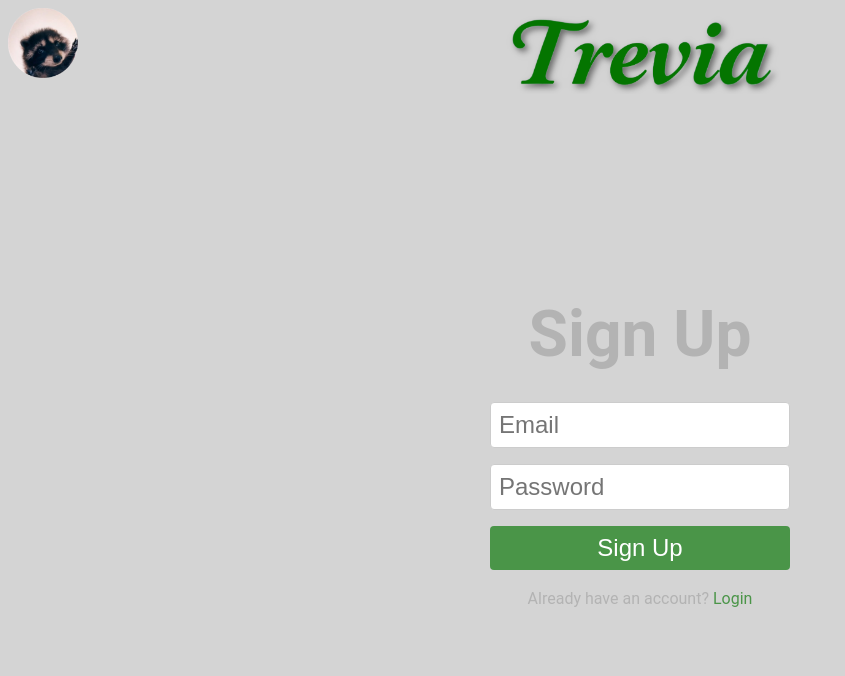
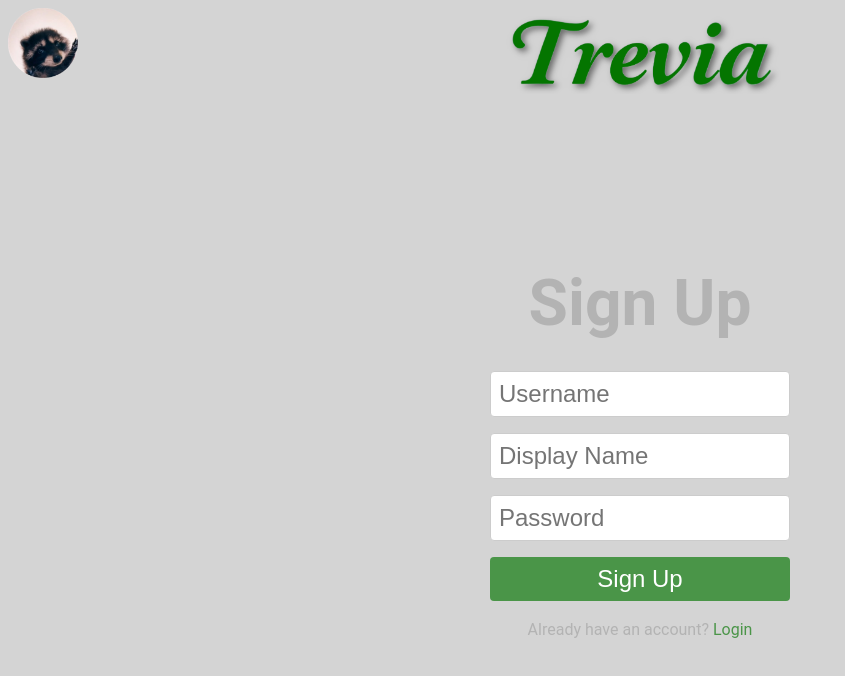
Before and after one commit to vaexey/sut-dba-trevia, a React (Vite) app in the folder front/: page /signup in a window 1280 px wide. Shown: the top 676 px of the page, without its empty margins (0-845 px from the left). Built offline with nearby package versions, Linux system fonts and the light colour scheme.

Commit message:
sign-up api integration

```diff
--- a/front/src/routes/signup.lazy.jsx
+++ b/front/src/routes/signup.lazy.jsx
@@ -1,19 +1,50 @@
-import { createLazyFileRoute, Link } from "@tanstack/react-router";
+import { createLazyFileRoute, Link, useNavigate } from "@tanstack/react-router";
 import { useState } from "react";
-import "../styles/Auth.css"; // Import the CSS file
+import "../styles/Auth.css";
 
 export const Route = createLazyFileRoute("/signup")({
   component: SignUp,
 });
 
 function SignUp() {
-  const [email, setEmail] = useState("");
+  const [username, setUsername] = useState("");
   const [password, setPassword] = useState("");
+  const [displayName, setDisplayName] = useState("");
+  const [error, setError] = useState("");
+  const [successMessage, setSuccessMessage] = useState("");
+  const navigate = useNavigate();
 
-  const handleSignUp = (e) => {
+  const handleSignUp = async (e) => {
     e.preventDefault();
-    console.log("Sign-up attempt with:", { email, password });
-    // todo: sign-up logic
+    setError("");
+    setSuccessMessage("");
+    try {
+      const response = await fetch("/api/v1/sign-up", {
+        method: "POST",
+        headers: {
+          "Content-Type": "application/json",
+        },
+        body: JSON.stringify({ username, password, displayName }),
+      });
+
+      if (!response.ok) {
+        const errorData = await response.json();
+        throw new Error(errorData.message || "Sign-up failed");
+      }
+
+      const data = await response.json();
+      console.log("Sign-up successful:", data);
+
+      setSuccessMessage(
+        "Account created successfully! Redirecting to login...",
+      );
+      setTimeout(() => {
+        navigate({ to: "/login" });
+      }, 3000);
+    } catch (err) {
+      console.error("Sign-up error:", err.message);
+      setError(err.message);
+    }
   };
 
   return (
@@ -21,10 +52,18 @@ function SignUp() {
       <h1 className="auth-title">Sign Up</h1>
       <form onSubmit={handleSignUp} className="auth-form">
         <input
-          type="email"
-          placeholder="Email"
-          value={email}
-          onChange={(e) => setEmail(e.target.value)}
+          type="text"
+          placeholder="Username"
+          value={username}
+          onChange={(e) => setUsername(e.target.value)}
+          className="auth-input"
+          required
+        />
+        <input
+          type="text"
+          placeholder="Display Name"
+          value={displayName}
+          onChange={(e) => setDisplayName(e.target.value)}
           className="auth-input"
           required
         />
@@ -40,6 +79,8 @@ function SignUp() {
           Sign Up
         </button>
       </form>
+      {error && <p className="auth-error">{error}</p>}
+      {successMessage && <p className="auth-success">{successMessage}</p>}
       <p className="auth-redirect-text">
         Already have an account?{" "}
         <Link to="/login" className="auth-link">
--- a/front/src/styles/Auth.css
+++ b/front/src/styles/Auth.css
@@ -52,3 +52,17 @@
 .auth-link:hover {
   text-decoration: underline;
 }
+
+.auth-error {
+  color: red;
+  margin-top: 1rem;
+  font-size: 0.9rem;
+  text-align: center;
+}
+
+.auth-success {
+  color: green;
+  margin-top: 1rem;
+  font-size: 0.9rem;
+  text-align: center;
+}
```
